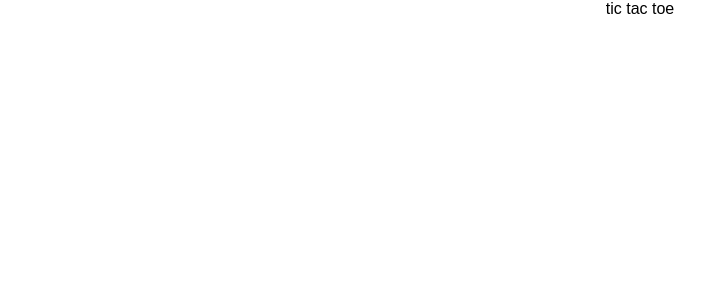
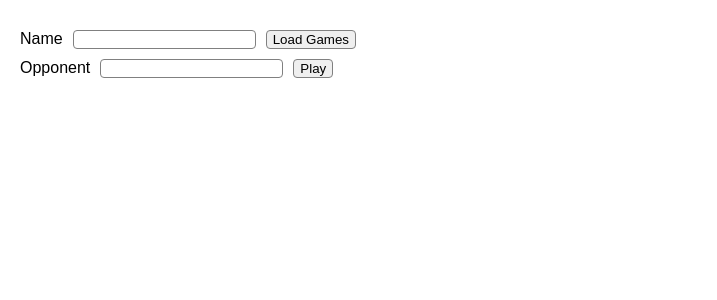
Before and after one commit to sjwdevguy2/eos-tic-tac-toe, a React (Create React App) app: page / in a window 1280 px wide. Shown: the top 300 px of the page, without its empty margins (0-717 px from the left). Built offline with nearby package versions, Linux system fonts and the light colour scheme.

Commit message:
good progress

```diff
--- a/src/App.css
+++ b/src/App.css
@@ -1,39 +1,13 @@
 body {
   margin: 0;
-  padding: 0;
+  padding: 20px;
   font-family: sans-serif;
 }
 
-.App {
-  text-align: center;
+button,
+input {
+  border: solid gray 1px;
+  border-radius: 4px;
+  margin-left: 10px;
+  margin-top: 10px;
 }
-
-.App-logo {
-  animation: App-logo-spin infinite 20s linear;
-  height: 40vmin;
-  pointer-events: none;
-}
-
-.App-header {
-  background-color: #282c34;
-  min-height: 100vh;
-  display: flex;
-  flex-direction: column;
-  align-items: center;
-  justify-content: center;
-  font-size: calc(10px + 2vmin);
-  color: white;
-}
-
-.App-link {
-  color: #61dafb;
-}
-
-@keyframes App-logo-spin {
-  from {
-    transform: rotate(0deg);
-  }
-  to {
-    transform: rotate(360deg);
-  }
-}
--- a/src/App.js
+++ b/src/App.js
@@ -1,10 +1,60 @@
-import React, {Component} from 'react';
+import React, {useState} from 'react';
+import {getJson, postJson} from './fetch-util';
+import Game from './Game';
 import './App.css';
 
-class App extends Component {
-  render() {
-    return <div className="App">tic tac toe</div>;
-  }
+function useFormInput(initialValue) {
+  const [value, setValue] = useState(initialValue);
+  const onChange = e => setValue(e.target.value);
+  // Returning these values in an object instead of an array
+  // allows it to be spread into the props of an HTML input.
+  return {onChange, value};
+}
+
+function App() {
+  const [games, setGames] = useState([]);
+  const nameProps = useFormInput('');
+  const opponentProps = useFormInput('');
+  const name = nameProps.value;
+
+  const createGame = async () => {
+    try {
+      await postJson('game', {
+        player1: name,
+        player2: opponentProps.value
+      });
+      loadGames();
+    } catch (e) {
+      alert('Error creating game');
+    }
+  };
+
+  const loadGames = async () => {
+    try {
+      const games = await getJson(`games/${name}`);
+      setGames(games);
+    } catch (e) {
+      alert('Error loading games');
+    }
+  };
+
+  return (
+    <div className="App">
+      <div>
+        <label>Name</label>
+        <input {...nameProps} />
+        <button onClick={loadGames}>Load Games</button>
+      </div>
+      <div>
+        <label>Opponent</label>
+        <input {...opponentProps} />
+        <button onClick={createGame}>Play</button>
+      </div>
+      {games.map(game => (
+        <Game player={name} game={game} key={game.id} />
+      ))}
+    </div>
+  );
 }
 
 export default App;
--- /dev/null
+++ b/src/Game.css
@@ -0,0 +1,18 @@
+.game {
+  --size: 40px;
+  margin-top: 20px;
+}
+
+.game .position {
+  border: solid blue 1px;
+  display: inline-block;
+  height: var(--size);
+  line-height: var(--size);
+  text-align: center;
+  vertical-align: top;
+  width: var(--size);
+}
+
+.game > .row {
+  height: var(--size);
+}
--- /dev/null
+++ b/src/Game.js
@@ -0,0 +1,53 @@
+import React, {useState} from 'react';
+import {postJson} from './fetch-util';
+import './Game.css';
+
+const INDEXES = [0, 1, 2];
+
+function Game({player, game}) {
+  const {board, id, player1, player2} = game;
+  const [localBoard, setBoard] = useState(board);
+  console.log('Game.js x: board =', board);
+  console.log('Game.js x: player =', player);
+  console.log('Game.js x: player1 =', player1);
+  const marker = player === player1 ? 'X' : 'O';
+
+  const move = async (row, column) => {
+    try {
+      localBoard[row][column] = marker;
+      const res = await postJson('move', {gameId: id, row, column, marker});
+      const text = await res.text();
+      if (res.ok) {
+        setBoard([...localBoard]);
+        if (text) alert(`Winner is ${text}!`);
+      } else {
+        alert(text);
+      }
+    } catch (e) {
+      alert('Error making move');
+    }
+  };
+
+  return (
+    <div className="game">
+      <header>
+        {player1} vs. {player2}
+      </header>
+      {INDEXES.map(row => (
+        <div className="row" key={`row${row}`}>
+          {INDEXES.map(column => (
+            <div
+              className="position"
+              key={`column${column}`}
+              onClick={() => move(row, column)}
+            >
+              {board[row][column]}
+            </div>
+          ))}
+        </div>
+      ))}
+    </div>
+  );
+}
+
+export default Game;
--- /dev/null
+++ b/src/fetch-util.js
@@ -0,0 +1,36 @@
+import {useEffect, useState} from 'react';
+
+const SERVER_URL = 'http://localhost:1919/';
+const options = {};
+
+export async function getJson(urlSuffix) {
+  const url = SERVER_URL + urlSuffix;
+  const res = await fetch(url, options);
+  return res.json();
+}
+
+export async function getText(urlSuffix) {
+  const url = SERVER_URL + urlSuffix;
+  const res = await fetch(url, options);
+  return res.text();
+}
+
+export async function postJson(urlSuffix, obj) {
+  const body = JSON.stringify(obj);
+  const headers = {'Content-Type': 'application/json'};
+  const url = SERVER_URL + urlSuffix;
+  const res = await fetch(url, {...options, method: 'POST', headers, body});
+  return res;
+}
+
+export function useFetchState(urlSuffix, initialValue) {
+  const [value, setValue] = useState(initialValue);
+
+  useEffect(() => {
+    getJson(urlSuffix)
+      .then(setValue)
+      .catch(e => console.warn(e));
+  }, []);
+
+  return [value, setValue];
+}
```
